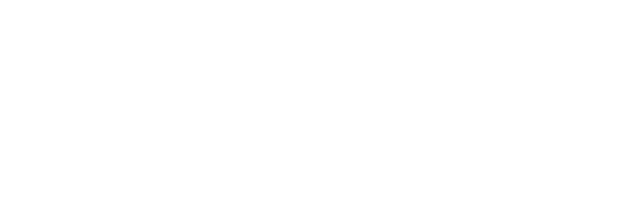
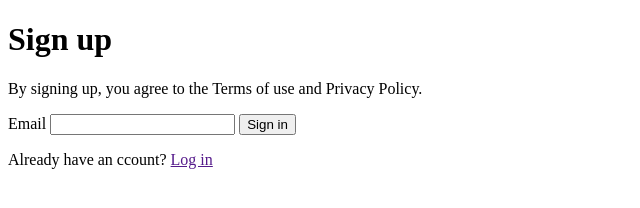
Before and after one commit to debbyuzuegbu/DesignCommunityFrontPage7, a plain HTML site: page index.html in a window 1280 px wide. Shown: the whole page, without its empty margins (0-640 px from the left). Drawn offline with Linux system fonts and the light colour scheme.

Commit message:
added content to html file

```diff
--- a/index.html
+++ b/index.html
@@ -7,6 +7,12 @@
     <title>Document</title>
 </head>
 <body>
-
+    <h1>Sign up</h1>
+    <p>By signing up, you agree to the Terms of use and Privacy Policy.</p>
+    <label for="">Email
+        <input type="email">
+    </label>
+    <button>Sign in</button>
+    <p>Already have an ccount? <a href="">Log in</a></p>
 </body>
 </html>
```
